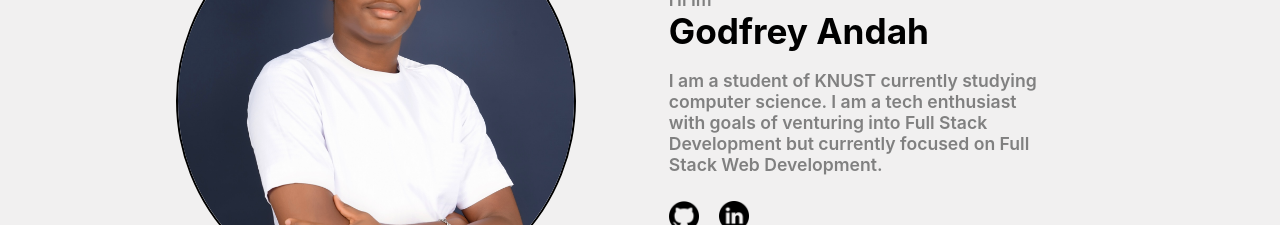
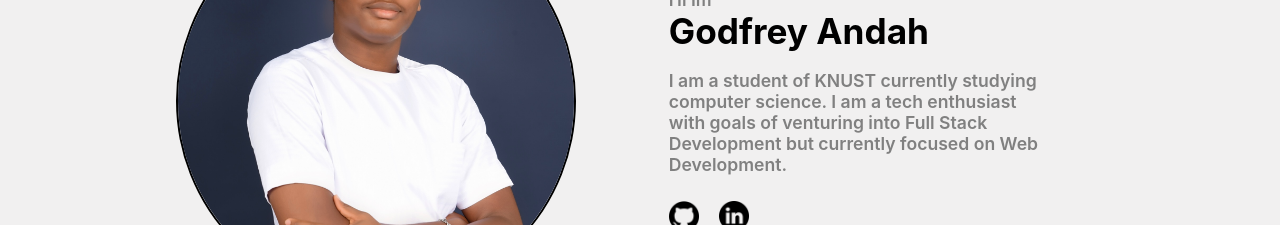
Before and after one commit to MrAndah/Portfolio, a React (Vite) app: page /#/ in a window 1280 px wide. Shown: the part 369-594 px from the top of the page. Built offline with nearby package versions, Linux system fonts and the light colour scheme.

Commit message:
edit hero-text

```diff
--- a/src/home.jsx
+++ b/src/home.jsx
@@ -67,7 +67,7 @@ function Port() {
                     <h1 className='name'> Godfrey Andah</h1>
                     <p className='pp'> I am a student of KNUST currently studying computer science.
                         I am a tech enthusiast with goals of venturing into Full Stack Development
-                        but currently focused on Full Stack Web Development.
+                        but currently focused on Web Development.
                     </p>
                     <div className='profile-img'>
                         <a href=' https://github.com/MrAndah' target='_blank'> <img className="github" src={githubIcon}/> </a>
```
